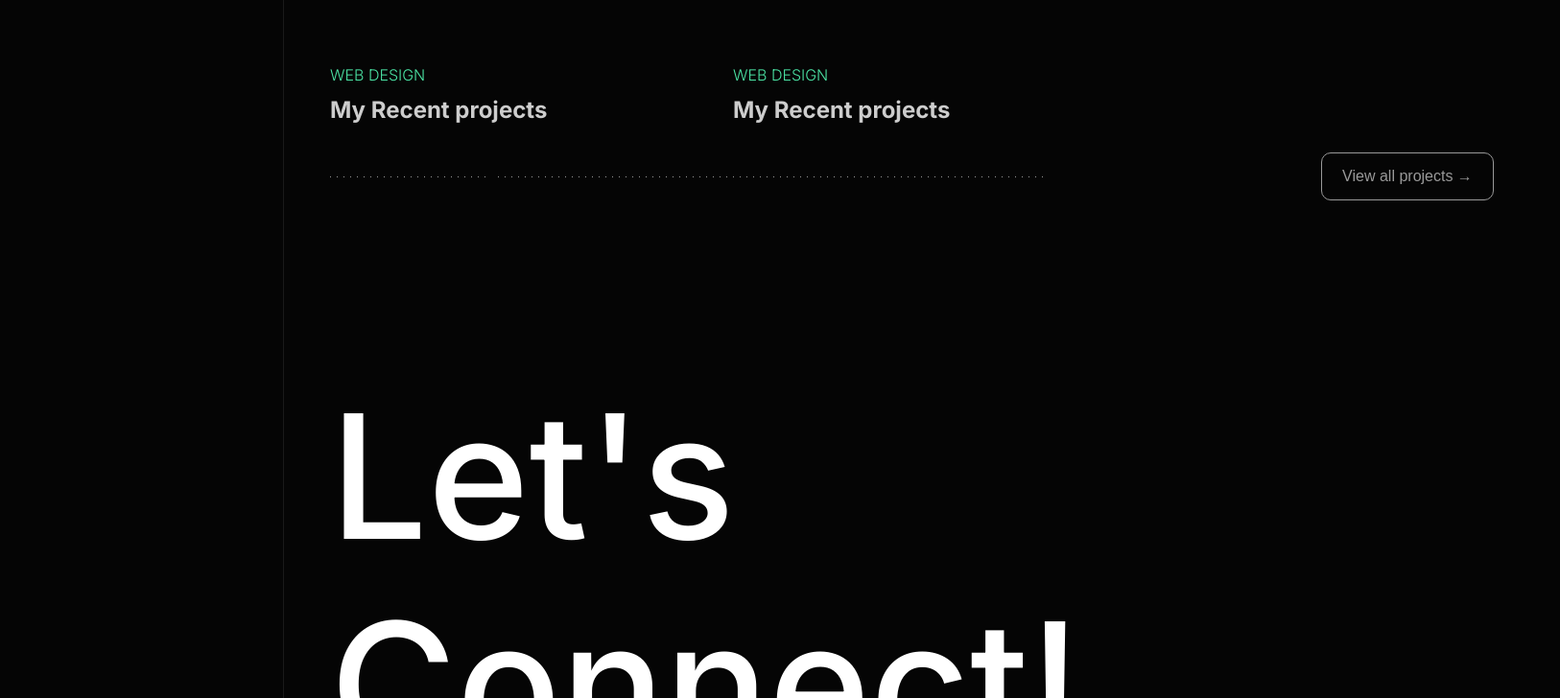
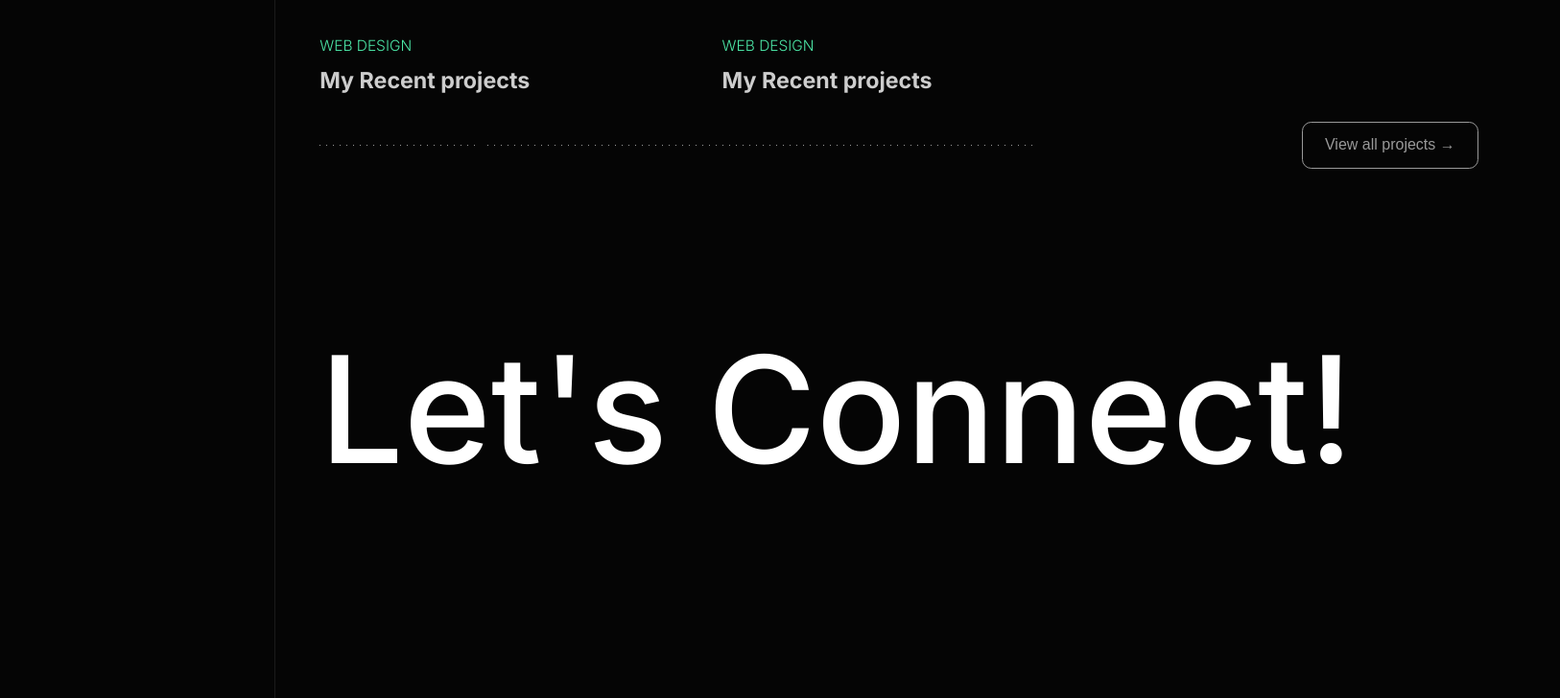
Before and after one commit to Anuragm473/my_portfolio, a React (Vite) app: page / in a window 1280 px wide. Shown: the part 960-1688 px from the top of the page at 96% size, 1626 px wide, since content can reach past the window. Built offline with nearby package versions, Linux system fonts and the light colour scheme.

Commit message:
changed css

```diff
--- a/src/components/AppLayout/AppLayout.module.css
+++ b/src/components/AppLayout/AppLayout.module.css
@@ -1,5 +1,5 @@
 html{
-    font-size:62.5%;
+    font-size:60.5%;
     box-sizing: border-box;
 }
 body{
@@ -72,7 +72,7 @@ body{
     padding: 0.3rem;
 }
 .mainSection{
-    padding:4.8rem;
+    padding:4.8rem 8.8rem 4.8rem 4.8rem;
     font-size: 3rem;
     font-family:"Inter-Medium", "Inter", sans-serif;
     font-weight: 100;
--- a/src/components/RecentProjects/RecentProjects.module.css
+++ b/src/components/RecentProjects/RecentProjects.module.css
@@ -49,10 +49,10 @@ button{
     font-weight: 400;
     color: rgb(153, 153, 153);
     border: 1px solid rgb(153, 153, 153);
-    width:18rem;
+    width:19rem;
 }
 .contact{
-    font-size: 18rem;
+    font-size: 16rem;
     font-family: 'Inter';
     color:white;
     font-weight: 500;
```
